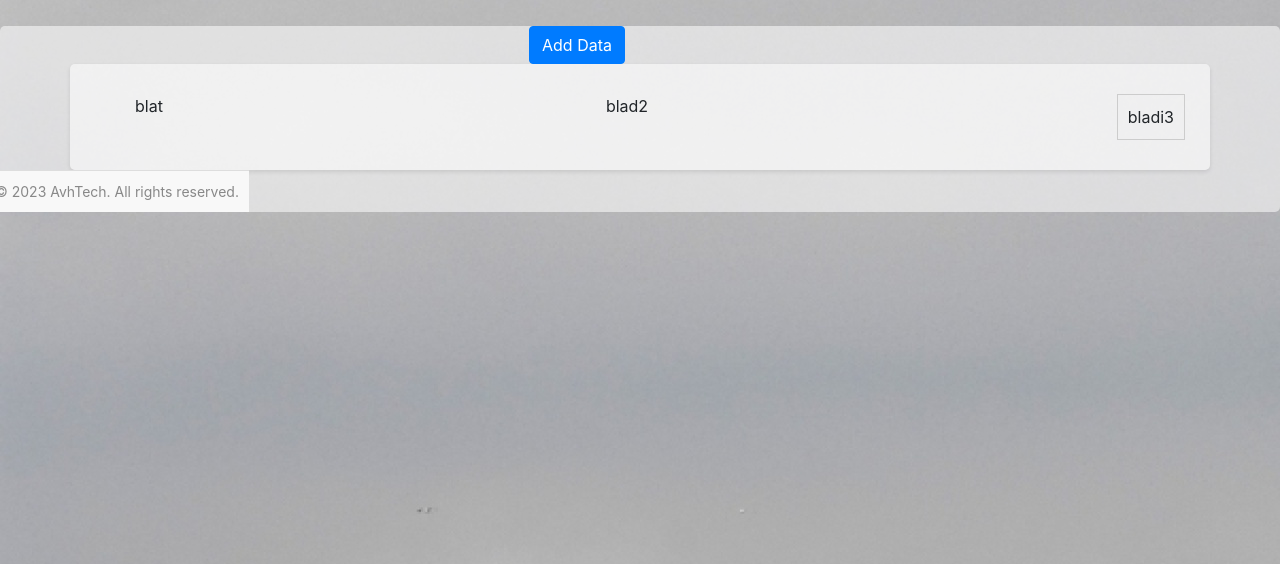
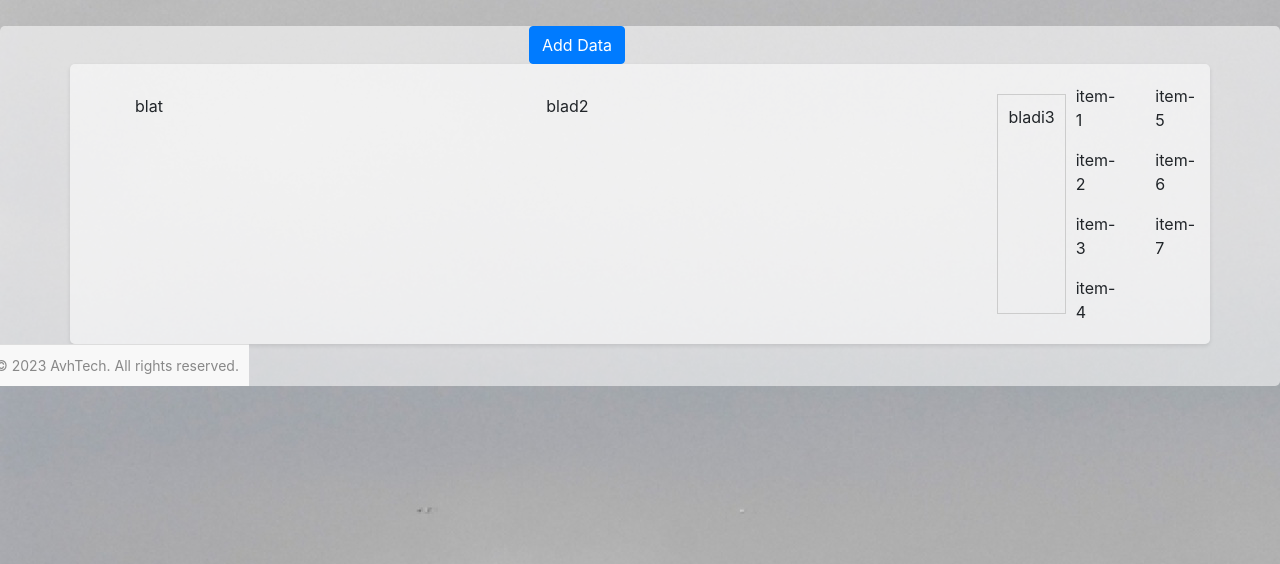
Before and after one commit to sjkanon/logboek, a PHP site: page /meldkamer.php in a window 1280 px wide. Shown: the part 56-620 px from the top of the page. Run offline with PHP 8.4, Linux system fonts and the light colour scheme; data that the repository does not hold is empty.

Commit message:
Update meldkamer.php

```diff
--- a/meldkamer.php
+++ b/meldkamer.php
@@ -140,7 +140,15 @@ if ($conn) {
       <div class="meldkamercolumn" >
         bladi3
       </div>
-
+<div class="testcolumn">
+  <p>item-1</p>
+  <p>item-2</p>
+  <p>item-3</p>
+  <p>item-4</p>
+  <p>item-5</p>
+  <p>item-6</p>
+  <p>item-7</p>
+</div>
       </div>
     <?php include 'footer.html'; ?>
    </body>
```
